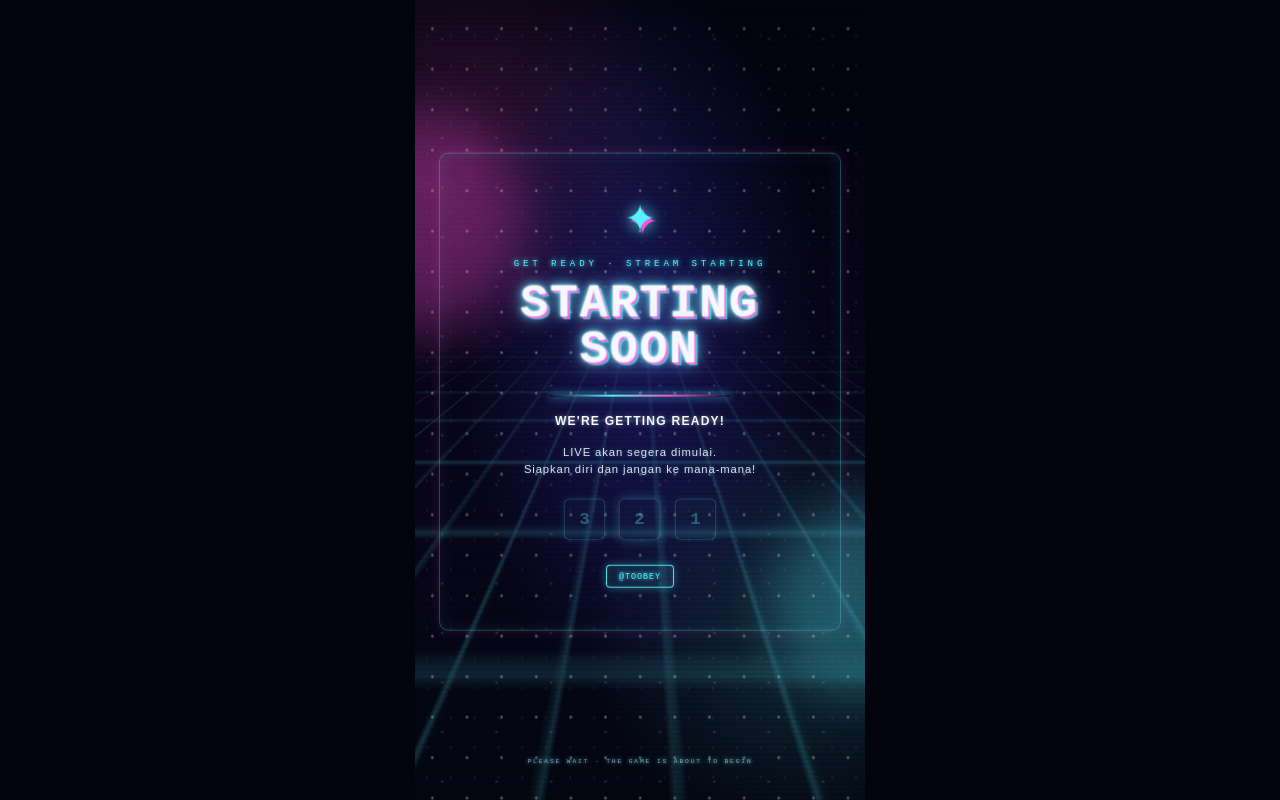
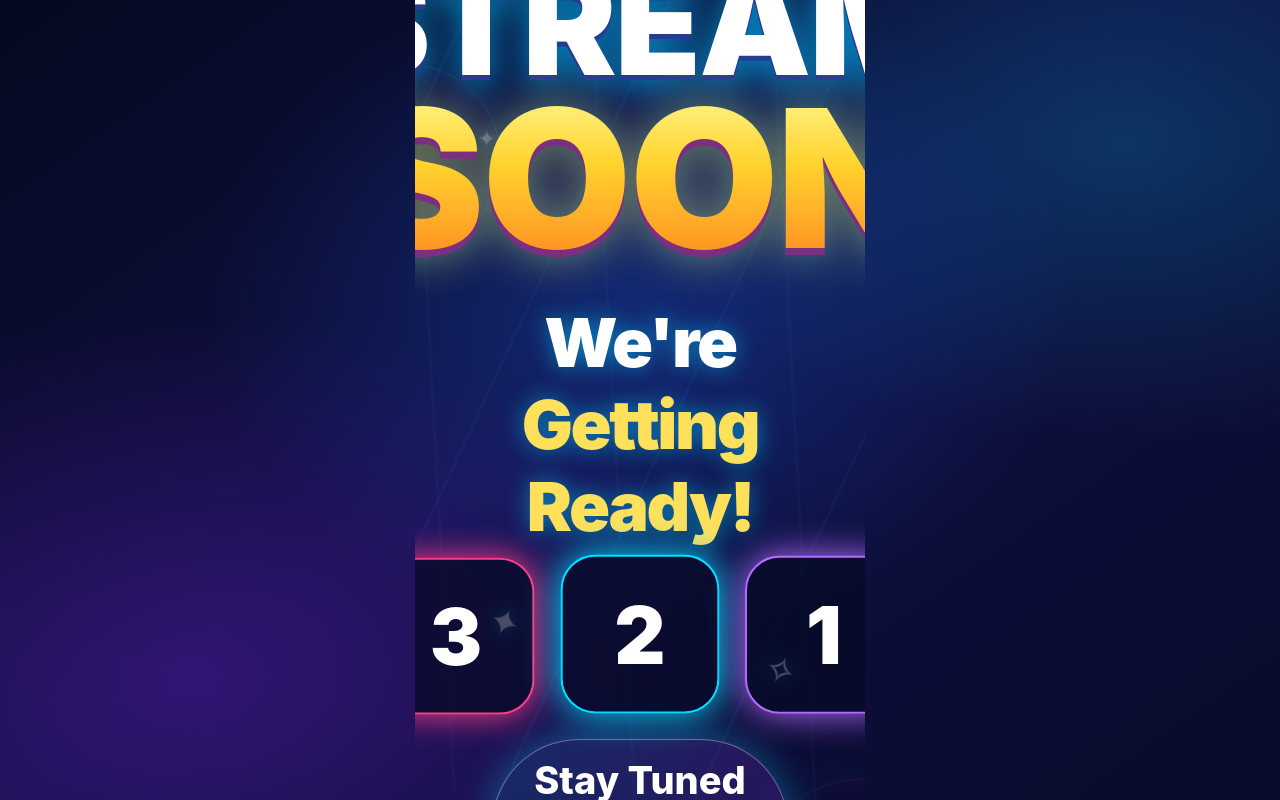
Before and after one commit to toobeys/end_stream, a plain HTML site: page index.html in a window 1280 px wide. Drawn offline with Linux system fonts and the light colour scheme.

Commit message:
Update index.html

```diff
--- a/index.html
+++ b/index.html
@@ -1,74 +1,271 @@
 
-<!DOCTYPE html>
+<!doctype html>
 <html lang="id">
 <head>
-<meta charset="UTF-8">
-<meta name="viewport" content="width=device-width,initial-scale=1">
-<title>Toobey Neon Starting Soon</title>
+<meta charset="utf-8">
+<meta name="viewport" content="width=device-width, initial-scale=1">
+<title>TikTok LIVE — Starting Soon</title>
 <style>
-:root{--cyan:#55f3ff;--pink:#ff4fd8;--white:#f7f8ff}
 *{box-sizing:border-box}
-html,body{margin:0;width:100%;height:100%;overflow:hidden;background:#02030d;font-family:"Courier New",monospace}
-body{display:grid;place-items:center}
-.screen{position:relative;width:min(100vw,56.25vh);height:min(100vh,177.7778vw);aspect-ratio:9/16;overflow:hidden;display:grid;place-items:center;color:var(--white);container-type:size;
-background:radial-gradient(ellipse at 50% 42%,rgba(35,38,135,.58),transparent 56%),radial-gradient(circle at 12% 18%,rgba(255,79,216,.18),transparent 29%),radial-gradient(circle at 88% 78%,rgba(85,243,255,.16),transparent 30%),linear-gradient(180deg,#02030d,#08051b 55%,#030611)}
-.grid{position:absolute;inset:42% -50% -25%;opacity:.4;background-image:linear-gradient(rgba(85,243,255,.5) 1px,transparent 1px),linear-gradient(90deg,rgba(85,243,255,.5) 1px,transparent 1px);background-size:4.82cqw 3.52cqw;transform:perspective(30cqw) rotateX(58deg);transform-origin:top center;mask-image:linear-gradient(to bottom,transparent,#000 18%,#000)}
-.stars,.stars:before,.stars:after{position:absolute;inset:0;content:"";pointer-events:none;background-image:radial-gradient(#fff 1px,transparent 1.5px);background-size:7.7cqw 9cqw;opacity:.35;animation:drift 24s linear infinite}
-.stars:before{background-size:12.1cqw 11cqw;opacity:.45;animation-duration:34s}
-.stars:after{background-size:5.3cqw 6.6cqw;opacity:.2;animation-duration:17s}
-@keyframes drift{to{transform:translateY(9cqw)}}
-.scanlines{position:absolute;inset:0;pointer-events:none;opacity:.12;background:repeating-linear-gradient(to bottom,transparent 0 3px,#000 4px 5px)}
-.orb{position:absolute;width:36cqw;height:36cqw;border-radius:50%;filter:blur(5cqw);opacity:.18;pointer-events:none;animation:pulse 5s ease-in-out infinite alternate}
-.orb.a{top:18%;left:-18%;background:var(--pink)}
-.orb.b{right:-18%;bottom:15%;background:var(--cyan);animation-delay:-2.5s}
-@keyframes pulse{to{transform:scale(1.35);opacity:.3}}
-.content{position:relative;z-index:2;width:83.33cqw;text-align:center;padding:4.63cqw 2.22cqw;transform:translateY(-1.85cqw)}
-.content:before{content:"";position:absolute;inset:-5cqw -3cqw;z-index:-1;border:1px solid rgba(85,243,255,.3);border-radius:2cqw;box-shadow:inset 0 0 4cqw rgba(85,243,255,.08),0 0 3cqw rgba(255,79,216,.14);pointer-events:none}
-.star-icon{width:10.2cqw;height:8.33cqw;margin:0 auto 5.37cqw;position:relative;filter:drop-shadow(0 0 1.8cqw var(--cyan))}
-.star-icon:before{content:"✦";position:absolute;inset:0;display:grid;place-items:center;font-size:8.52cqw;color:var(--cyan);text-shadow:.65cqw .65cqw 0 var(--pink);animation:float 2.5s ease-in-out infinite}
-@keyframes float{50%{transform:translateY(-1.1cqw) rotate(8deg)}}
-.eyebrow{color:var(--cyan);font-size:2.04cqw;letter-spacing:.42em;margin-bottom:2.78cqw;text-transform:uppercase;text-shadow:0 0 1.2cqw var(--cyan),0 0 2.5cqw rgba(85,243,255,.55)}
-h1{margin:0;font-size:10.37cqw;line-height:.98;letter-spacing:.04em;font-weight:900;text-transform:uppercase;color:var(--white);text-shadow:0 0 .65cqw var(--white),.37cqw .37cqw 0 var(--pink),.74cqw .74cqw 0 rgba(85,243,255,.65),0 0 1.8cqw var(--cyan),0 0 4.5cqw rgba(85,243,255,.75),0 0 7cqw rgba(255,79,216,.35);animation:titlemove 3.2s ease-in-out infinite,glitch 6s steps(1) infinite}
-@keyframes titlemove{0%,100%{transform:translateY(0) scale(1)}25%{transform:translateY(-1.48cqw) scale(1.025)}50%{transform:translateY(0) scale(1)}75%{transform:translateY(.93cqw) scale(.99)}}
-@keyframes glitch{0%,91%,94%,100%{filter:none}92%{filter:drop-shadow(-.65cqw 0 var(--cyan)) drop-shadow(.65cqw 0 var(--pink))}93%{filter:drop-shadow(.46cqw 0 var(--cyan)) drop-shadow(-.46cqw 0 var(--pink))}}
-.divider{width:39.8cqw;height:.37cqw;margin:5cqw auto 3.9cqw;background:linear-gradient(90deg,transparent,var(--cyan),var(--pink),transparent);box-shadow:0 0 1.8cqw var(--cyan)}
-.thanks{font-family:Arial,sans-serif;font-size:2.69cqw;font-weight:700;letter-spacing:.1em;margin:0;text-shadow:0 0 1.2cqw rgba(255,255,255,.4)}
-.subline{font-family:Arial,sans-serif;font-size:2.5cqw;line-height:1.5;letter-spacing:.08em;margin:3.5cqw auto 0;color:rgba(247,248,255,.9);text-shadow:0 0 1.2cqw rgba(85,243,255,.35)}
-.countdown{display:flex;justify-content:center;gap:2.3cqw;margin:4.3cqw auto 0}
-.countdown span{width:10cqw;height:10cqw;display:grid;place-items:center;border:1px solid rgba(85,243,255,.65);border-radius:1.4cqw;color:var(--cyan);font-size:4.2cqw;font-weight:bold;background:rgba(85,243,255,.07);box-shadow:0 0 2cqw rgba(85,243,255,.18);animation:count 3s infinite}
-.countdown span:nth-child(2){animation-delay:1s}
-.countdown span:nth-child(3){animation-delay:2s}
-@keyframes count{0%,25%,100%{opacity:.35;transform:scale(.92)}8%,18%{opacity:1;transform:scale(1.08);box-shadow:0 0 3cqw var(--cyan)}}
-.handle{display:inline-block;margin-top:5cqw;padding:1.39cqw 2.59cqw;border:1px solid rgba(85,243,255,.9);color:var(--cyan);background:rgba(85,243,255,.09);border-radius:4px;font-size:1.85cqw;letter-spacing:.12em;text-shadow:0 0 1cqw var(--cyan);box-shadow:0 0 1.85cqw rgba(85,243,255,.35),inset 0 0 1.5cqw rgba(85,243,255,.12)}
-.bottom{position:absolute;z-index:2;bottom:4.43cqh;left:0;width:100%;text-align:center;color:rgba(210,220,255,.65);font-size:1.39cqw;letter-spacing:.3em;text-shadow:0 0 1cqw var(--cyan)}
+html,body{
+  width:100%;height:100%;margin:0;overflow:hidden;
+}
+body{
+  font-family:Inter,Arial,Helvetica,sans-serif;
+  color:#fff;
+  background:
+    radial-gradient(ellipse at 50% 38%,rgba(24,90,210,.35),transparent 48%),
+    radial-gradient(ellipse at 15% 85%,rgba(145,35,255,.26),transparent 38%),
+    radial-gradient(ellipse at 88% 18%,rgba(0,220,255,.18),transparent 32%),
+    linear-gradient(145deg,#05091f 0%,#101044 48%,#090b2b 100%);
+}
+.stage{
+  width:min(100vw,56.25vh);
+  height:min(100vh,177.7778vw);
+  aspect-ratio:9/16;
+  margin:auto;
+  display:flex;
+  flex-direction:column;
+  align-items:center;
+  justify-content:center;
+  position:relative;
+  isolation:isolate;
+  overflow:hidden;
+  padding:7% 6%;
+  text-align:center;
+}
+.stage::before,.stage::after{
+  content:"";
+  position:absolute;
+  inset:-30%;
+  background:repeating-linear-gradient(
+    115deg,transparent 0 90px,
+    rgba(65,170,255,.055) 91px 93px,
+    transparent 94px 180px
+  );
+  animation:drift 24s linear infinite;
+  z-index:-1;
+}
+.stage::after{
+  transform:rotate(180deg);
+  opacity:.45;
+  animation-duration:32s;
+}
+@keyframes drift{
+  to{transform:translate3d(7%,-5%,0)}
+}
+.orb{
+  position:absolute;
+  width:42%;
+  aspect-ratio:1;
+  border-radius:50%;
+  border:1px solid rgba(0,220,255,.14);
+  box-shadow:0 0 70px rgba(0,160,255,.10),
+  inset 0 0 70px rgba(140,50,255,.08);
+  animation:pulse 5s ease-in-out infinite;
+  z-index:-1;
+}
+.orb.one{top:8%;left:-23%}
+.orb.two{
+  bottom:-22%;right:-20%;
+  animation-delay:1.5s;
+  border-color:rgba(220,55,255,.18);
+}
+@keyframes pulse{
+  50%{transform:scale(1.13);opacity:.45}
+}
+.live{
+  display:inline-flex;
+  align-items:center;
+  gap:12px;
+  border:1px solid rgba(255,255,255,.28);
+  border-radius:999px;
+  padding:12px 25px;
+  background:rgba(5,12,40,.65);
+  box-shadow:0 0 24px rgba(0,220,255,.22);
+  font-weight:800;
+  letter-spacing:.16em;
+  font-size:clamp(12px,2vw,22px);
+  animation:float 3s ease-in-out infinite;
+}
+.dot{
+  width:11px;height:11px;
+  border-radius:50%;
+  background:#ff315d;
+  box-shadow:0 0 15px #ff315d;
+  animation:blink 1.2s infinite;
+}
+@keyframes blink{
+  50%{opacity:.25}
+}
+.headline{
+  margin:7% 0 2%;
+  line-height:.92;
+  font-weight:1000;
+  letter-spacing:-.055em;
+  text-transform:uppercase;
+  animation:headlineIn 1.2s cubic-bezier(.2,.8,.2,1) both,
+  glow 3s ease-in-out 1.2s infinite;
+}
+.headline span{display:block}
+.stream{
+  font-size:clamp(48px,11vw,150px);
+  color:#fff;
+  text-shadow:0 5px 0 #263c91,
+  0 10px 35px rgba(0,180,255,.55);
+}
+.soon{
+  font-size:clamp(64px,15vw,205px);
+  background:linear-gradient(
+    180deg,#fff58b 0%,#ffd32e 42%,#ff8a22 100%
+  );
+  -webkit-background-clip:text;
+  background-clip:text;
+  color:transparent;
+  filter:drop-shadow(0 7px 0 #7c2e80)
+  drop-shadow(0 0 24px rgba(255,180,40,.42));
+}
+@keyframes headlineIn{
+  from{opacity:0;transform:translateY(55px) scale(.82)}
+  to{opacity:1;transform:translateY(0) scale(1)}
+}
+@keyframes glow{
+  50%{filter:drop-shadow(0 0 24px rgba(0,220,255,.45))}
+}
+.rule{
+  width:72%;
+  height:3px;
+  margin:5% 0;
+  background:linear-gradient(
+    90deg,transparent,#00eaff,#b64cff,#ff4dbe,transparent
+  );
+  box-shadow:0 0 18px #00dfff;
+}
+.ready{
+  font-size:clamp(25px,5.3vw,70px);
+  font-weight:900;
+  letter-spacing:-.035em;
+  text-shadow:0 0 22px rgba(0,210,255,.55);
+  animation:rise 1.4s .5s both,
+  gentle 3.2s 2s ease-in-out infinite;
+}
+.ready em{
+  color:#ffe05b;
+  font-style:normal;
+}
+@keyframes rise{
+  from{opacity:0;transform:translateY(45px)}
+  to{opacity:1;transform:translateY(0)}
+}
+@keyframes gentle{
+  50%{transform:translateY(-10px)}
+}
+.countdown{
+  display:flex;
+  justify-content:center;
+  gap:clamp(12px,3vw,34px);
+  margin:7% 0;
+}
+.count{
+  width:clamp(65px,17vw,150px);
+  aspect-ratio:1;
+  display:flex;
+  align-items:center;
+  justify-content:center;
+  border-radius:22%;
+  border:2px solid var(--c);
+  color:#fff;
+  background:rgba(7,10,38,.7);
+  box-shadow:0 0 22px var(--c);
+  font-size:clamp(30px,7vw,75px);
+  font-weight:1000;
+  animation:countPulse 3s ease-in-out infinite;
+}
+.count:nth-child(2){animation-delay:.4s}
+.count:nth-child(3){animation-delay:.8s}
+@keyframes countPulse{
+  50%{
+    transform:translateY(-9px) scale(1.06);
+    box-shadow:0 0 34px var(--c);
+  }
+}
+.message{
+  padding:17px 25px;
+  border:1px solid rgba(255,255,255,.35);
+  border-radius:999px;
+  background:linear-gradient(
+    90deg,rgba(0,210,255,.13),rgba(155,60,255,.2)
+  );
+  font-size:clamp(17px,3.2vw,38px);
+  font-weight:800;
+  box-shadow:0 0 30px rgba(120,70,255,.28);
+  animation:byeGlow 3s ease-in-out infinite;
+}
+@keyframes byeGlow{
+  50%{box-shadow:0 0 42px rgba(0,220,255,.48)}
+}
+.spark{
+  position:absolute;
+  color:#fff;
+  font-size:clamp(14px,3vw,30px);
+  text-shadow:0 0 15px #00dfff;
+  animation:twinkle 2.4s ease-in-out infinite;
+}
+.s1{top:15%;left:13%}
+.s2{top:26%;right:12%;animation-delay:.6s}
+.s3{bottom:20%;left:17%;animation-delay:1.1s}
+.s4{bottom:14%;right:16%;animation-delay:1.6s}
+@keyframes twinkle{
+  0%,100%{opacity:.25;transform:scale(.7) rotate(0)}
+  50%{opacity:1;transform:scale(1.3) rotate(25deg)}
+}
+@keyframes float{
+  50%{transform:translateY(-8px)}
+}
+@media(max-aspect-ratio:3/5){
+  .headline{margin-top:5%}
+  .countdown{margin:5% 0}
+  .count{border-radius:15%}
+}
 </style>
 </head>
 <body>
-<main class="screen">
-<div class="stars"></div>
-<div class="grid"></div>
-<div class="scanlines"></div>
-<div class="orb a"></div>
-<div class="orb b"></div>
+<main class="stage">
 
-<section class="content">
-<div class="star-icon" aria-hidden="true"></div>
-<div class="eyebrow">Get Ready · Stream Starting</div>
-<h1>Starting<br>Soon</h1>
-<div class="divider"></div>
-<p class="thanks">WE'RE GETTING READY!</p>
-<p class="subline">LIVE akan segera dimulai.<br>Siapkan diri dan jangan ke mana-mana!</p>
+  <div class="orb one"></div>
+  <div class="orb two"></div>
 
-<div class="countdown">
-<span>3</span>
-<span>2</span>
-<span>1</span>
-</div>
+  <span class="spark s1">✦</span>
+  <span class="spark s2">✧</span>
+  <span class="spark s3">✦</span>
+  <span class="spark s4">✧</span>
 
-<div class="handle">@TOOBEY</div>
-</section>
+  <div class="live">
+    <span class="dot"></span>
+    TIKTOK LIVE
+  </div>
 
-<div class="bottom">PLEASE WAIT · THE GAME IS ABOUT TO BEGIN</div>
+  <h1 class="headline">
+    <span class="stream">STREAM</span>
+    <span class="soon">SOON</span>
+  </h1>
+
+  <div class="rule"></div>
+
+  <div class="ready">
+    We're <em>Getting Ready!</em>
+  </div>
+
+  <div class="countdown">
+    <div class="count" style="--c:#ff3d86">3</div>
+    <div class="count" style="--c:#00dfff">2</div>
+    <div class="count" style="--c:#b66aff">1</div>
+  </div>
+
+  <div class="message">
+    Stay Tuned & Enjoy the Stream!
+  </div>
+
 </main>
 </body>
 </html>
```
